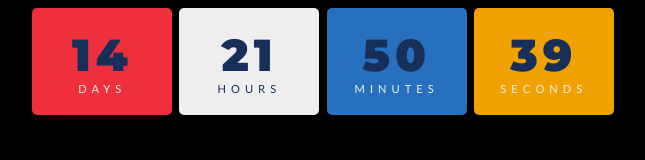
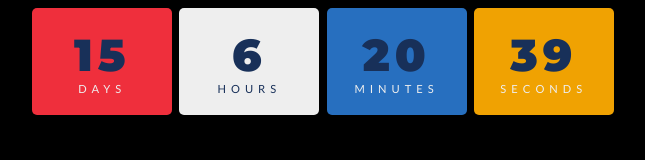
Before and after one commit to AnziLab/ddaywidget, a plain HTML site: page index.html in a window 1280 px wide. Shown: the whole page, without its empty margins (317-962 px from the left). Drawn offline with Linux system fonts and the light colour scheme.

Commit message:
Update index.html

```diff
--- a/index.html
+++ b/index.html
@@ -103,7 +103,7 @@ body{
 </body>
 <script>
     const year = new Date().getFullYear();
-const myDate = new Date('Apr 25, 2023 00:00:00');
+const myDate = new Date('Apr 25, 2023 08:30:00');
 console.log(myDate);
 
 // countdown
```
